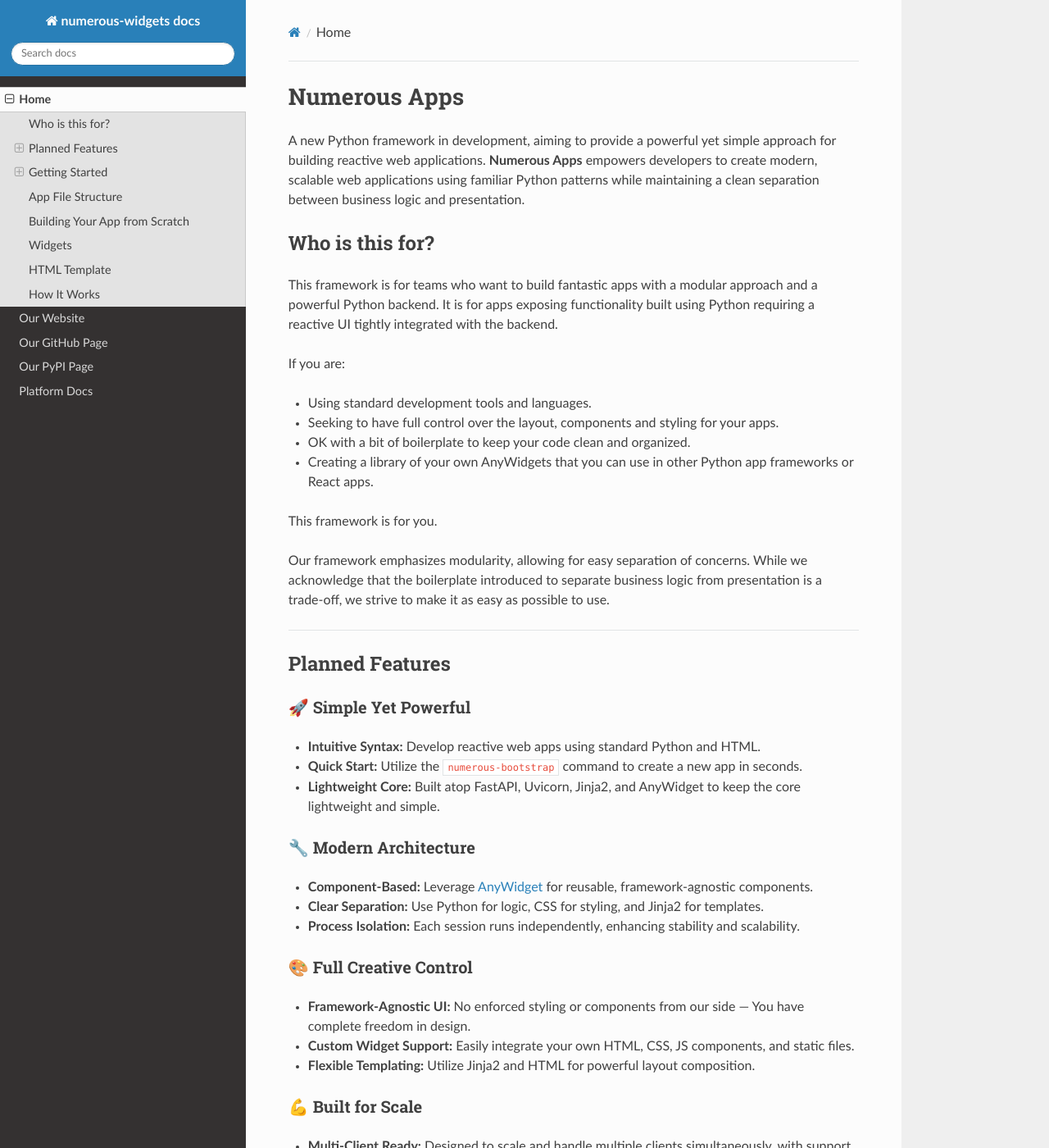
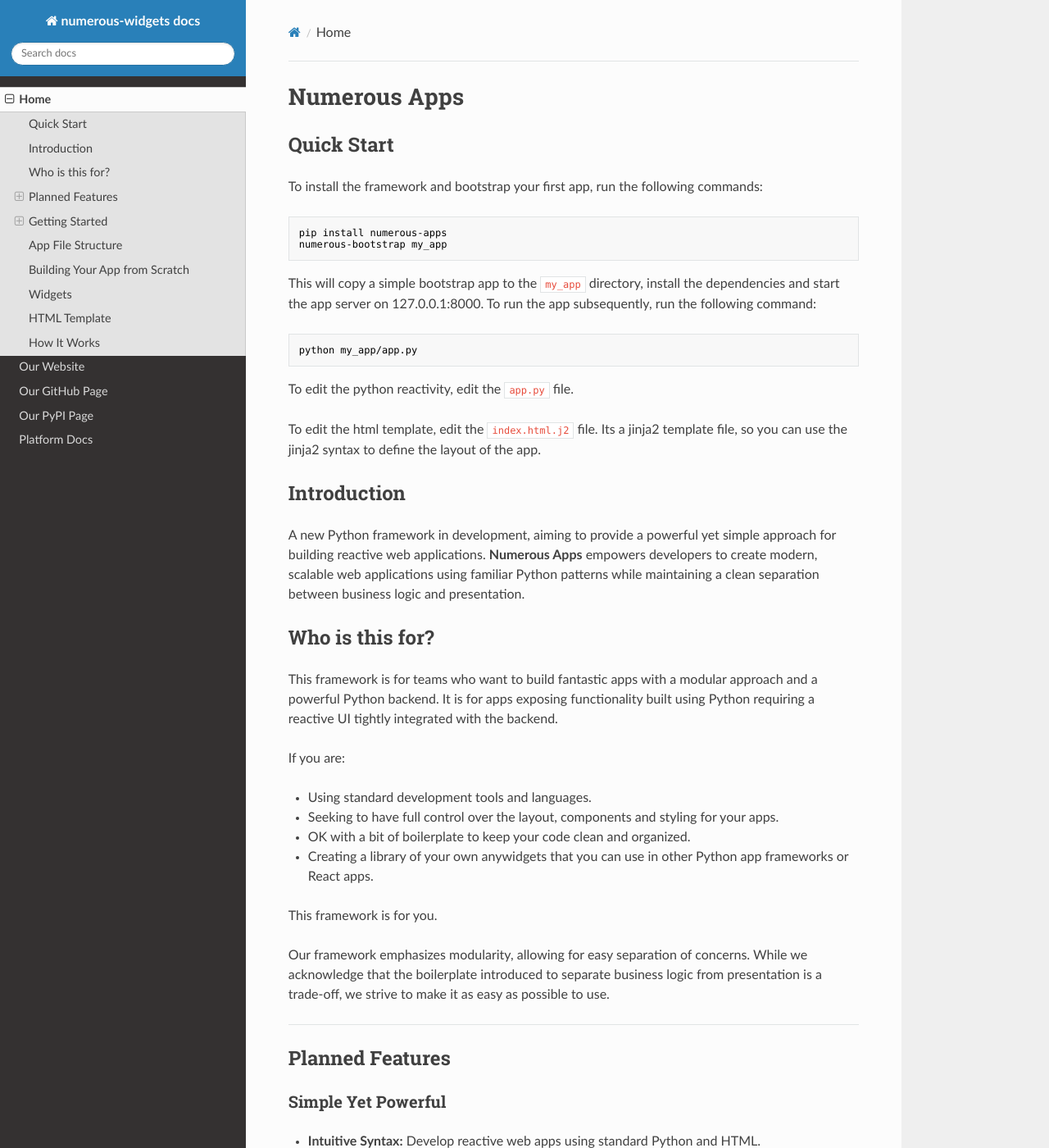
Before and after one commit to numerous-com/numerous-apps, an MkDocs documentation site: the page built from docs/README.md, in a window 1280 px wide and 1400 px high. Shown: the whole window at 82% size. Built offline with MkDocs 1.6.1, drawn with Linux system fonts in a browser that asks for light colours; nearby versions of some CDN libraries; some of the changed text lies outside the part shown.

Commit message:
Update README with quick start guide and framework details.

````diff
--- a/docs/README.md
+++ b/docs/README.md
@@ -1,4 +1,26 @@
 # Numerous Apps
+
+## Quick Start
+
+To install the framework and bootstrap your first app, run the following commands:
+
+```bash
+pip install numerous-apps
+numerous-bootstrap my_app
+```
+
+This will copy a simple bootstrap app to the `my_app` directory, install the dependencies and start the app server on 127.0.0.1:8000.
+To run the app subsequently, run the following command:
+
+```bash
+python my_app/app.py
+```
+
+To edit the python reactivity, edit the `app.py` file.
+
+To edit the html template, edit the `index.html.j2` file. Its a jinja2 template file, so you can use the jinja2 syntax to define the layout of the app.
+
+## Introduction
 
 A new Python framework in development, aiming to provide a powerful yet simple approach for building reactive web applications. **Numerous Apps** empowers developers to create modern, scalable web applications using familiar Python patterns while maintaining a clean separation between business logic and presentation.
 
@@ -11,7 +33,7 @@
 - Using standard development tools and languages.
 - Seeking to have full control over the layout, components and styling for your apps.
 - OK with a bit of boilerplate to keep your code clean and organized.
-- Creating a library of your own AnyWidgets that you can use in other Python app frameworks or React apps.
+- Creating a library of your own anywidgets that you can use in other Python app frameworks or React apps.
 
 This framework is for you.
 
@@ -21,22 +43,22 @@
 
 ## Planned Features
 
-### 🚀 **Simple Yet Powerful**
+### **Simple Yet Powerful**
 - **Intuitive Syntax:** Develop reactive web apps using standard Python and HTML.
 - **Quick Start:** Utilize the `numerous-bootstrap` command to create a new app in seconds.
 - **Lightweight Core:** Built atop FastAPI, Uvicorn, Jinja2, and AnyWidget to keep the core lightweight and simple.
 
-### 🔧 **Modern Architecture**
+### **Modern Architecture**
 - **Component-Based:** Leverage [AnyWidget](https://anywidget.dev/) for reusable, framework-agnostic components.
 - **Clear Separation:** Use Python for logic, CSS for styling, and Jinja2 for templates.
 - **Process Isolation:** Each session runs independently, enhancing stability and scalability.
 
-### 🎨 **Full Creative Control**
+### **Full Creative Control**
 - **Framework-Agnostic UI:** No enforced styling or components from our side — You have complete freedom in design.
 - **Custom Widget Support:** Easily integrate your own HTML, CSS, JS components, and static files.
 - **Flexible Templating:** Utilize Jinja2 and HTML for powerful layout composition.
 
-### 💪 **Built for Scale**
+### **Built for Scale**
 - **Multi-Client Ready:** Designed to scale and handle multiple clients simultaneously, with support for distributed app instances.
 - **AI Integration:** Seamless integration with AI agents and models.
 - **Developer-Friendly:** Compatible with your favorite IDE and development tools—no special IDE or notebook needed.
@@ -158,7 +180,7 @@
 
 The concept of the numerous app framework is to support AnyWidget and not have our own widget specification. We are adding the minimum amount of functionality to AnyWidget to make it work in the numerous app framework, which is basically to collect widgets, link them with your html template and then serve them.
 
-To get started, We do supply a set of AnyWidgets in the numerous-widgets package. This package is used by the bootstrap app and will be installed when you bootstrap your app.
+To get started, We do supply a set of anywidgets in the numerous-widgets package. This package is used by the bootstrap app and will be installed when you bootstrap your app.
 
 ## HTML Template
 
@@ -170,7 +192,7 @@
 
 ## How It Works
 
-The **Numerous Apps** framework is built on FastAPI and uses Uvicorn to serve the app.
+The **Numerous Apps** framework is built on FastAPI and uses uvicorn to serve the app.
 
 When the browser requests the root URL, the server serves the HTML content by inserting a `div` with each widget's corresponding key as the ID into the HTML template using Jinja2.
 
--- a/src/numerous/apps/bootstrap_app/index.html.j2
+++ b/src/numerous/apps/bootstrap_app/index.html.j2
@@ -33,10 +33,12 @@
                 {{ map_widget }}
             </div>
         </div>
-        <div style="display: block;">
+        <div style="display: block;" class="tab-content">
             {{ tab_show_chart }}
             <div class="column_with_spacing" style="display: block; width: 100%; height: 100%;">
-                {{ chart}}
+                <div style="width: 80%; height: 80%; margin: 0 auto;">
+                    {{ chart}}
+                </div>
             </div>
         </div>
     </div>
--- a/src/numerous/apps/bootstrap_app/static/css/styles.css
+++ b/src/numerous/apps/bootstrap_app/static/css/styles.css
@@ -32,7 +32,10 @@
   box-shadow: var(--ui-widget-dropdown-shadow);
   padding: 1em;
   flex: 1;
+  max-height: calc(90vh - 4em);
   min-height: 0;
+  display: flex;
+  flex-direction: column;
 }
 
 .header-container {
@@ -72,6 +75,8 @@
   padding: 1em;
   display: flex;
   flex-direction: column;
+  height: calc(96vh - 3em);
+  min-height: 0;
 }
 
 .error-modal {
````
Also changed, not shown: my-app/static/css/styles.css (deleted, +0 -145 lines), my-app/static/logo.svg (deleted), 10 other files.
